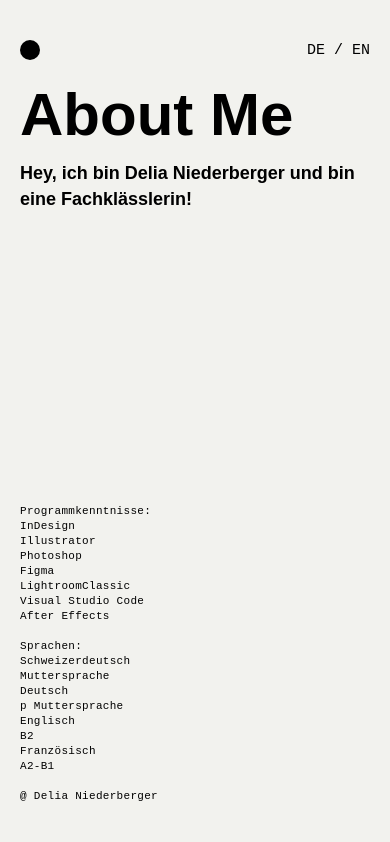
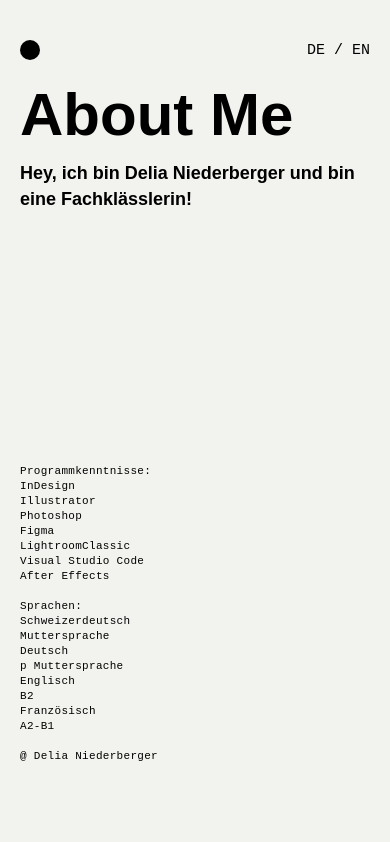
Before and after one commit to Delianie/portfolio, a plain HTML site: page html-project/08_ich.html in a window 390 px wide. Shown: the top 842 px of the page. Drawn offline with Linux system fonts and the light colour scheme; grey boxes are pictures that could not be loaded; a web font is replaced by a local one.

Commit message:
handy neu neu

```diff
--- a/html-project/style.css
+++ b/html-project/style.css
@@ -322,7 +322,7 @@ video {
     .text {
         grid-column: 1 / -1;
         font-size: 18px;
-        line-height: 20px;
+        line-height: 16px;
         max-width: none;
     }
 
@@ -337,7 +337,6 @@ video {
 
     .infos {
         grid-column: 1 / -1;
-        margin-bottom: 40px;
         align-self: end;
         margin-top: auto;
     }
```
